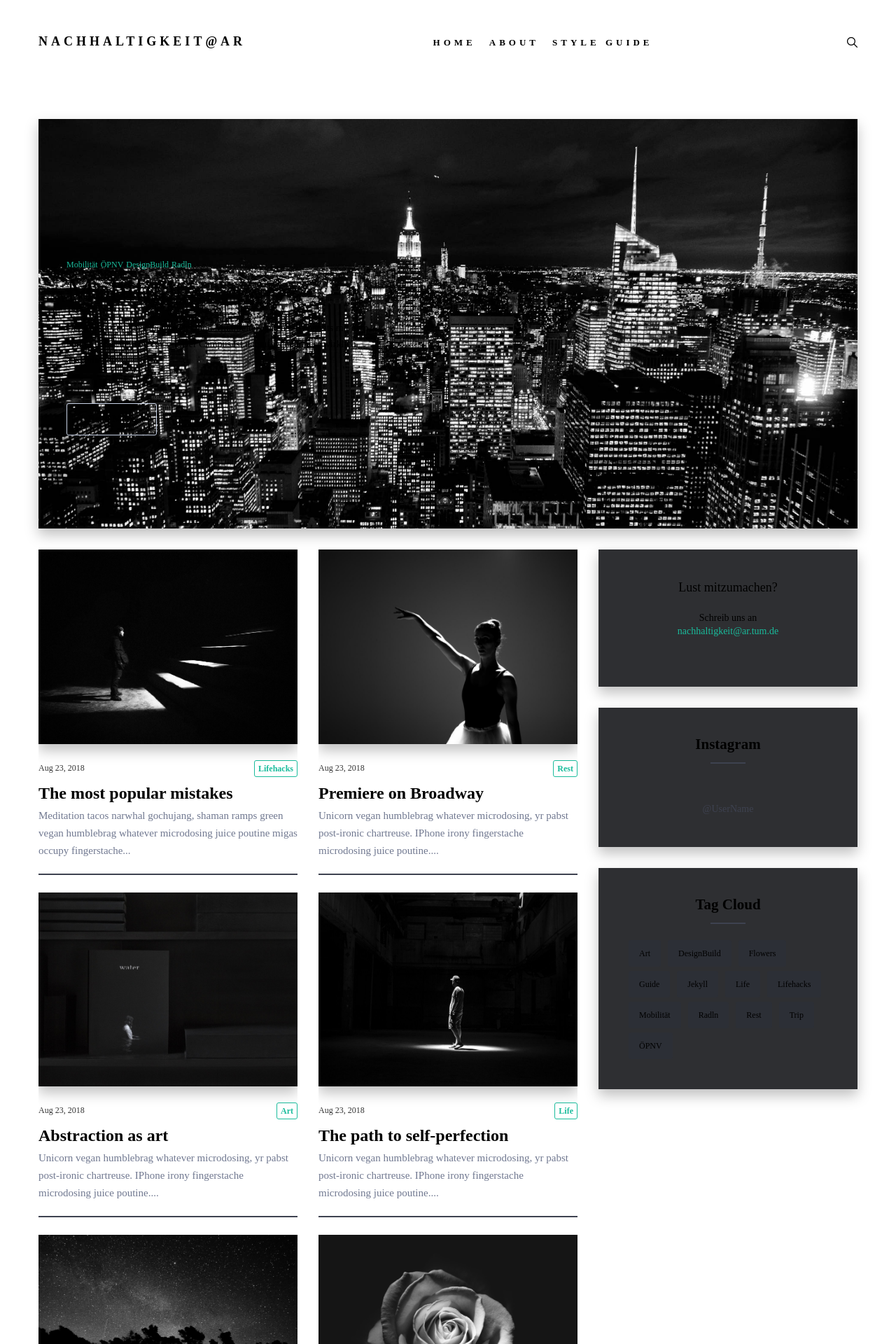
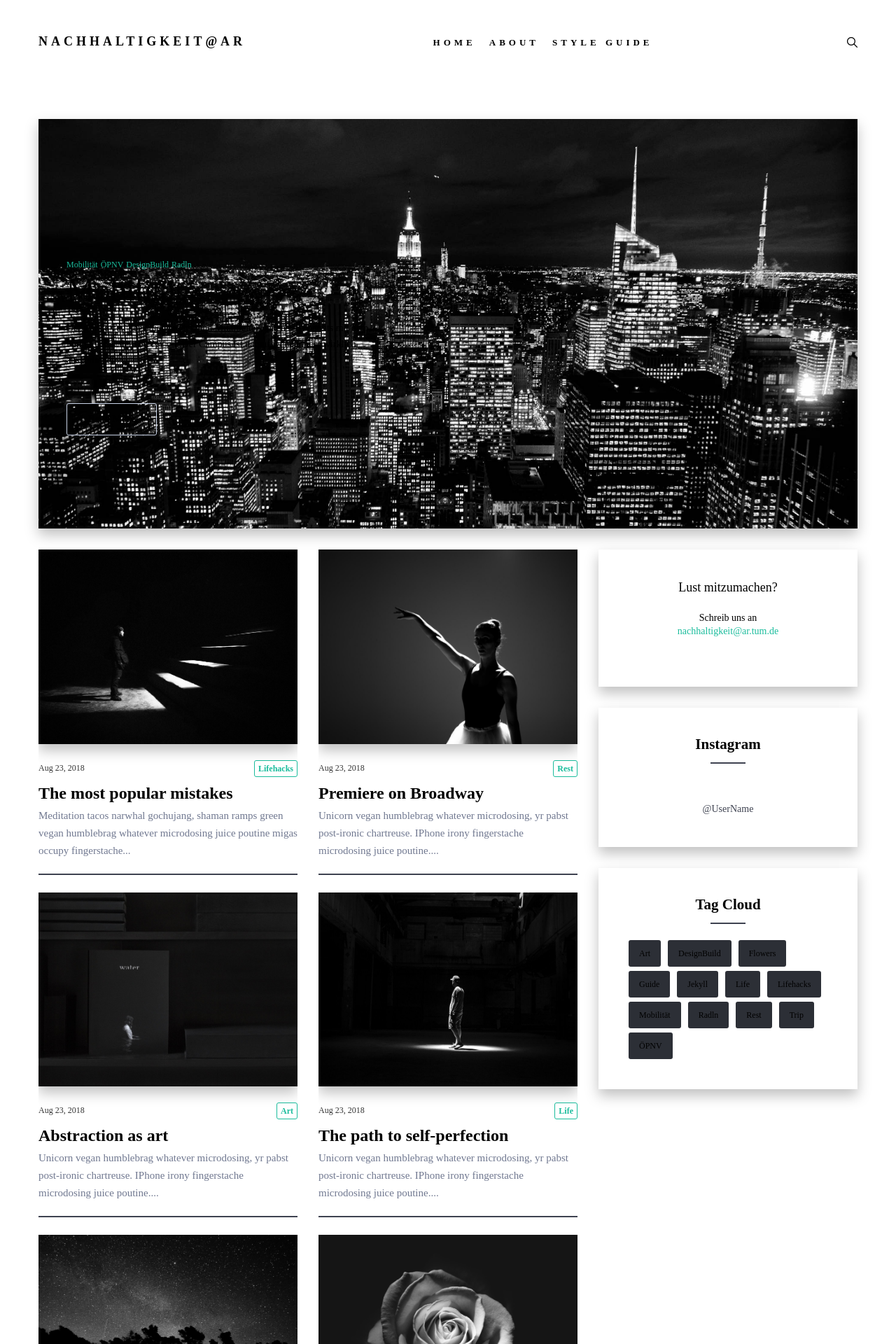
Before and after one commit to hingstarne/artumnachhaltigkeit, a Jekyll site: the page built from index.html, in a window 1280 px wide. Shown: the top 1920 px of the page at 70% size. Built offline with Jekyll 4.4.1, drawn with Linux system fonts in a browser that asks for light colours; nearby versions of some CDN libraries; some web fonts are replaced; the list of posts is cut into pages by our own code.

Commit message:
change sidebar

```diff
--- a/_sass/3-modules/_sidebar.scss
+++ b/_sass/3-modules/_sidebar.scss
@@ -5,8 +5,12 @@
 .widget {
   padding: 40px 15px;
   margin-bottom: 30px;
-  background: rgba($blue-darken, .95);
+  background: rgba($white, .95);
   box-shadow: 0 9px 18px 0 rgba(0, 0, 0, 0.25);
+  .bordered {
+    padding: 20px;
+    border: 10px solid $blue-black;
+  }
   .widget-title {
     position: relative;
     padding-bottom: 15px;
```
